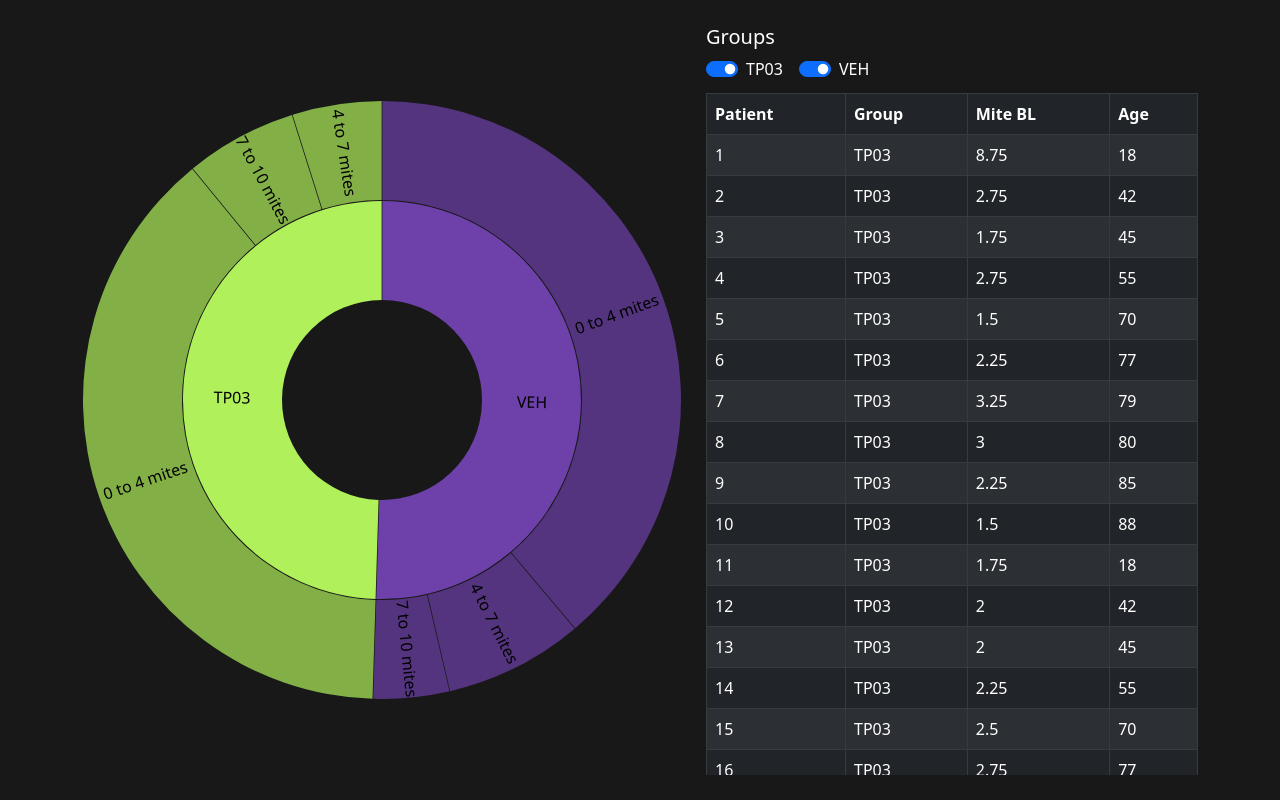
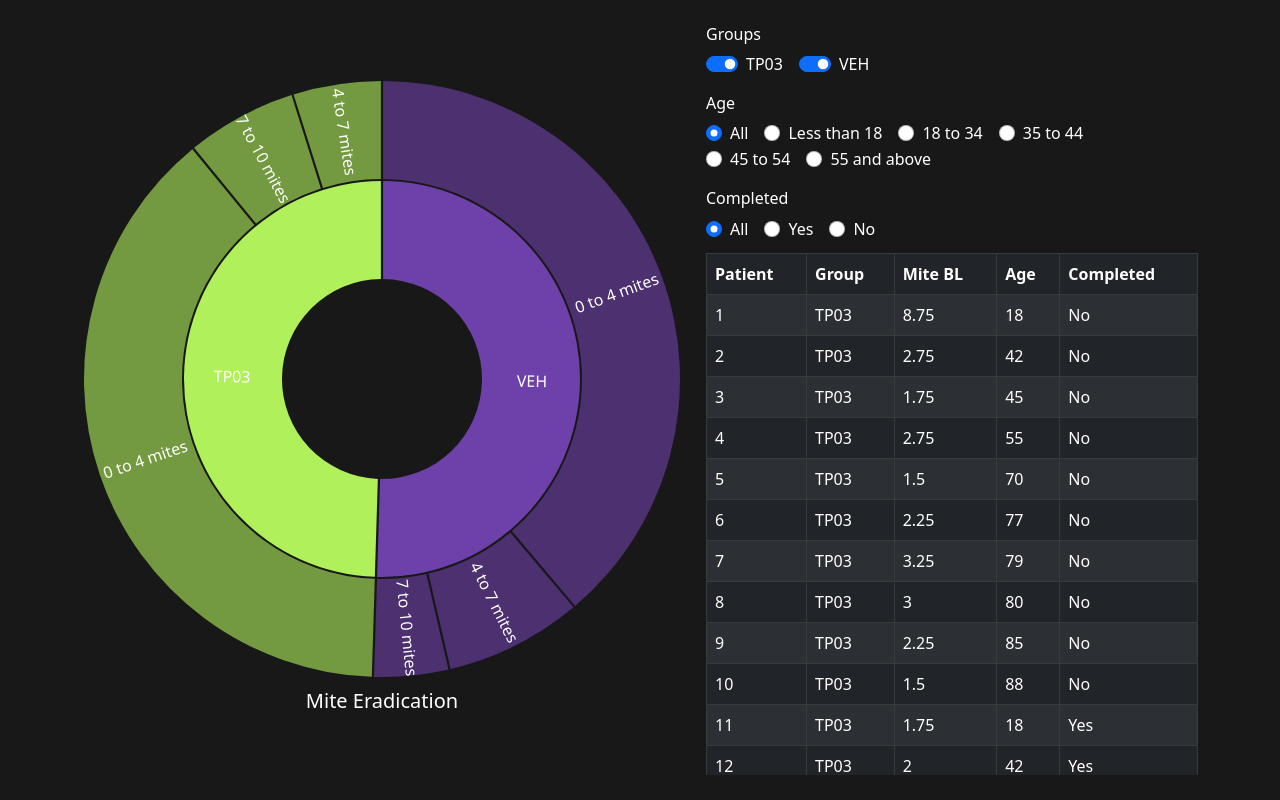
Before and after one commit to saifil4/d3-starbust, a React (Create React App) app: page / in a window 1280 px wide. Built offline with nearby package versions, Linux system fonts and the light colour scheme.

Commit message:
Added age and completed filter

```diff
--- a/src/MiteEradication/DataTable.js
+++ b/src/MiteEradication/DataTable.js
@@ -11,6 +11,7 @@ const DataTable = ({ miteData }) => {
             <th>Group</th>
             <th>Mite BL</th>
             <th>Age</th>
+            <th>Completed</th>
           </tr>
         </thead>
         <tbody>
@@ -20,12 +21,12 @@ const DataTable = ({ miteData }) => {
               <td>{md.group}</td>
               <td>{md.mites_bl}</td>
               <td>{md.age}</td>
+              <td>{md.completed === 1 ? "Yes" : "No"}</td>
             </tr>
           ))}
         </tbody>
       </Table>
     </>
-
   );
 };
 
--- a/src/MiteEradication/Filter.js
+++ b/src/MiteEradication/Filter.js
@@ -2,21 +2,72 @@ import React from "react";
 import { Form } from "react-bootstrap";
 import styled from "styled-components";
 
-const Filter = ({ miteGroups, handleCheck }) => {
-
+const Filter = ({
+  miteGroups,
+  handleCheck,
+  ageDemoGraphics,
+  handleAgeChange,
+  handleCompletedChange,
+  selectedAge,
+  completed,
+}) => {
   return (
     <Form>
-        <h5>Groups</h5>
+      <h6>Groups</h6>
       {miteGroups &&
         miteGroups.map((mg) => (
           <Form.Check
-              onChange={()=>handleCheck(mg.patient)}
+            onChange={() => handleCheck(mg.patient)}
             inline
             checked={mg.isChecked}
             type="switch"
             label={mg.group}
           />
         ))}
+      <h6 className="mt-3">Age</h6>
+      <Form.Check
+        onChange={() => handleAgeChange(null)}
+        inline
+        name="ageDemoGraphics"
+        checked={selectedAge === null}
+        type="radio"
+        label="All"
+      />
+      {ageDemoGraphics.map((age) => (
+        <Form.Check
+          onChange={() => handleAgeChange(age.id)}
+          inline
+          checked={selectedAge === age.id}
+          name="ageDemoGraphics"
+          type="radio"
+          label={age.group}
+        />
+      ))}
+      <h6 className="mt-3">Completed</h6>
+      <Form.Check
+        name="completed"
+        type="radio"
+        inline
+        label="All"
+        checked={completed === null}
+        onChange={() => handleCompletedChange(null)}
+      />
+      <Form.Check
+        name="completed"
+        type="radio"
+        inline
+        label="Yes"
+        checked={completed === 1}
+        onChange={() => handleCompletedChange(1)}
+      />
+      <Form.Check
+        name="completed"
+        type="radio"
+        inline
+        label="No"
+        checked={completed === 0}
+        onChange={() => handleCompletedChange(0)}
+      />
     </Form>
   );
 };
--- a/src/MiteEradication/index.js
+++ b/src/MiteEradication/index.js
@@ -9,17 +9,43 @@ import DataTable from "./DataTable";
 
 const MiteEradication = () => {
   const [miteData, setMiteData] = useState(MiteEradicationData);
+  const [filteredMiteData, setFilteredMiteData] = useState(MiteEradicationData);
   const [miteGroups, setMiteGroups] = useState();
+  const [selectedAge, setSelectedAge] = useState(null);
+  const [completed, setCompleted] = useState(null);
   const [filteredMiteGroups, setFilteredMiteGroups] = useState();
+
+  const ageDemoGraphics = [
+    { id: 0, group: "Less than 18", min: 0, max: 18 },
+    { id: 1, group: "18 to 34", min: 18, max: 34 },
+    { id: 2, group: "35 to 44", min: 35, max: 44 },
+    { id: 3, group: "45 to 54", min: 45, max: 54 },
+    { id: 4, group: "55 and above", min: 0, max: 18 },
+  ];
+
+  useEffect(() => {
+    let values = miteData;
+    if (selectedAge) {
+      const ageValue = ageDemoGraphics.find((age) => age.id === selectedAge);
+      console.log(ageValue);
+      values = values.filter(
+        (md) => md.age >= ageValue.min && md.age < ageValue.max
+      );
+    }
+    if (completed) {
+      values = values.filter((md) => md.completed === completed);
+    }
+    setFilteredMiteData(values);
+  }, [selectedAge, completed, miteData]);
 
   useEffect(() => {
     setMiteGroups(
-      _.uniqBy(miteData, "group").map((mg) => ({
+      _.uniqBy(filteredMiteData, "group").map((mg) => ({
         ...mg,
         isChecked: true,
       }))
     );
-  }, [miteData]);
+  }, [filteredMiteData]);
 
   useEffect(() => {
     if (miteGroups) {
@@ -30,7 +56,7 @@ const MiteEradication = () => {
   }, [miteGroups]);
 
   const formattedData = useMemo(() => {
-    if (!filteredMiteGroups) return { name: "Mite Eradication", children: [] };
+    if (!filteredMiteGroups) return null;
     return {
       name: "Mite Eradication",
       children: filteredMiteGroups.map((item) => {
@@ -39,21 +65,21 @@ const MiteEradication = () => {
           children: [
             {
               name: "0 to 4 mites",
-              value: miteData.filter(
+              value: filteredMiteData.filter(
                 ({ group, mites_bl }) =>
                   group === item.group && mites_bl >= 0 && mites_bl < 4
               ).length,
             },
             {
               name: "4 to 7 mites",
-              value: miteData.filter(
+              value: filteredMiteData.filter(
                 ({ group, mites_bl }) =>
                   group === item.group && mites_bl >= 4 && mites_bl < 7
               ).length,
             },
             {
               name: "7 to 10 mites",
-              value: miteData.filter(
+              value: filteredMiteData.filter(
                 ({ group, mites_bl }) =>
                   group === item.group && mites_bl >= 7 && mites_bl <= 10
               ).length,
@@ -62,7 +88,7 @@ const MiteEradication = () => {
         };
       }),
     };
-  }, [miteData, filteredMiteGroups]);
+  }, [filteredMiteData, filteredMiteGroups]);
 
   const handleCheck = (id) => {
     setMiteGroups(
@@ -72,16 +98,31 @@ const MiteEradication = () => {
     );
   };
 
+  const handleAgeChange = (id) => {
+    setSelectedAge(id);
+  };
+  const handleCompletedChange = (id) => {
+    setCompleted(id);
+  };
+
   return (
     <FullHeightContainer>
       <FullHeightRow>
         <FullHeightColumn className="justify-end">
-          <StarBurst data={formattedData} />
+          {formattedData && <StarBurst data={formattedData} />}
         </FullHeightColumn>
         <FullHeightColumn>
           <DetailContainer>
-            <Filter miteGroups={miteGroups} handleCheck={handleCheck} />
-            <DataTable miteData={miteData} />
+            <Filter
+              miteGroups={miteGroups}
+              handleCheck={handleCheck}
+              handleAgeChange={handleAgeChange}
+              handleCompletedChange={handleCompletedChange}
+              ageDemoGraphics={ageDemoGraphics}
+              selectedAge={selectedAge}
+              completed={completed}
+            />
+            <DataTable miteData={filteredMiteData} />
           </DetailContainer>
         </FullHeightColumn>
       </FullHeightRow>
--- a/src/starburst/helper.js
+++ b/src/starburst/helper.js
@@ -13,10 +13,10 @@ export const getArc = (radius) => {
     .arc()
     .startAngle((d) => d.x0)
     .endAngle((d) => d.x1)
-    .padAngle((d) => Math.min((d.x1 - d.x0) / 2, 0.005))
+    .padAngle((d) => Math.min((d.x1 - d.x0) / 2, 0.015))
     .padRadius(radius * 1.5)
     .innerRadius((d) => d.y0 * radius)
-    .outerRadius((d) => Math.max(d.y0 * radius, d.y1 * radius - 1));
+    .outerRadius((d) => Math.max(d.y0 * radius, d.y1 * radius - 2))
 };
 
 export const isArcVisible = (d) => {
--- a/src/starburst/index.js
+++ b/src/starburst/index.js
@@ -10,9 +10,6 @@ import {
 } from "./helper";
 
 const StarBurst = ({ data }) => {
-  const svgRef = useRef(null);
-  const svgContainer = useRef(null);
-
   const width = 600;
   const radius = width / 6;
 
@@ -46,12 +43,11 @@ const StarBurst = ({ data }) => {
         return color(d.data.name);
       })
       .attr("fill-opacity", (d) =>
-        isArcVisible(d.current) ? (d.children ? 1 : 0.7) : 0
+        isArcVisible(d.current) ? (d.children ? 1 : 0.6) : 0
       )
-      .attr("pointer-events", (d) =>
-        isArcVisible(d.current) ? "auto" : "none"
-      )
-      .attr("d", (d) => arc(d.current));
+      .attr("d", (d) => arc(d.current))
+
+
 
     path.append("title").text(
       (d) =>
@@ -65,11 +61,12 @@ const StarBurst = ({ data }) => {
     g.append("g")
       .attr("pointer-events", "none")
       .attr("text-anchor", "middle")
-      .style("user-select", "none")
       .selectAll("text")
       .data(root.descendants().slice(1))
       .join("text")
       .attr("dy", "0.35em")
+      .attr("fill", "#fff")
+      .attr("text-shadow", "1px 1px 5px #000")
       .attr("fill-opacity", (d) => +isLabelVisible(d.current))
       .attr("transform", (d) => getTransformedLabel(d.current, radius))
       .text((d) => d.data.name);
@@ -83,7 +80,8 @@ const StarBurst = ({ data }) => {
 
   return (
     <StarBurstContainer>
-      <svg ref={svgRef} />
+      <svg />
+      <h5>Mite Eradication</h5>
     </StarBurstContainer>
   );
 };
@@ -94,4 +92,8 @@ const StarBurstContainer = styled.div`
   display: flex;
   height: 100%;
   align-items: center;
+  flex-direction: column;
+  color: white;
+  justify-content: center;
+  row-gap: 10px;
 `;
```
Lines whose indentation alone changed are shown as unchanged.
